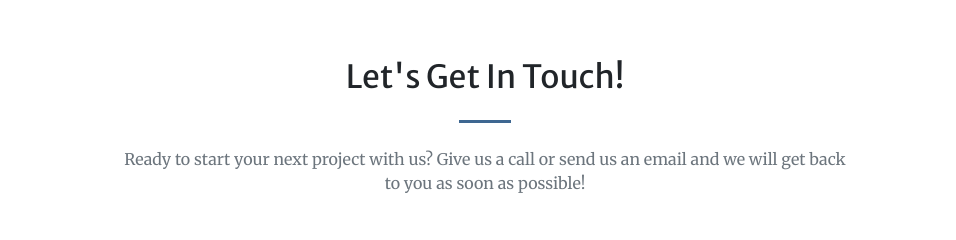
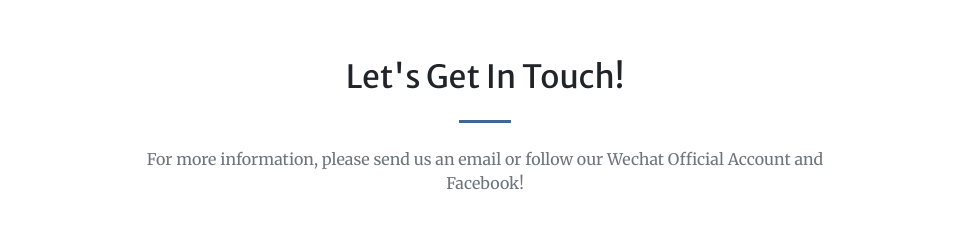
Before and after one commit to RochesterCSSA/rochestercssa.github.io, a website with bundled scripts: page index.html in a window 1280 px wide. Shown: the part 3194-3434 px from the top of the page, without its empty margins (155-1111 px from the left). Built offline with nearby package versions, Linux system fonts and the light colour scheme.

Commit message:
Modify the text in contact session

```diff
--- a/index.html
+++ b/index.html
@@ -299,7 +299,7 @@
         <div class="col-lg-8 text-center">
           <h2 class="mt-0">Let's Get In Touch!</h2>
           <hr class="divider my-4">
-          <p class="text-muted mb-5">Ready to start your next project with us? Give us a call or send us an email and we will get back to you as soon as possible!</p>
+          <p class="text-muted mb-5">For more information, please send us an email or follow our Wechat Official Account and Facebook!</p>
         </div>
       </div>
       <div class="row">
```
